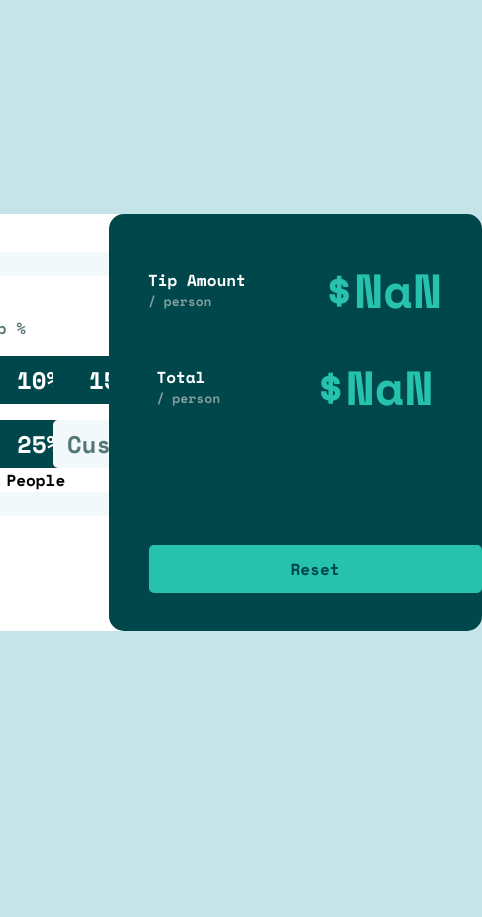
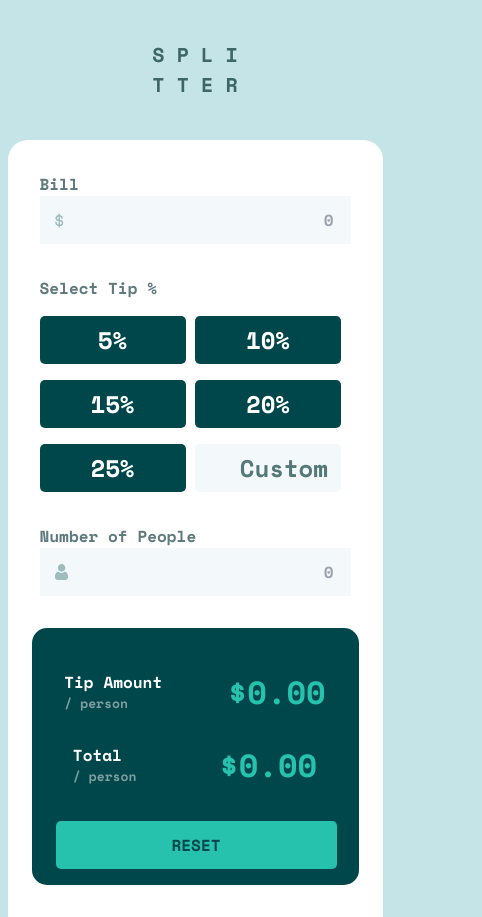
Before and after one commit to dreyfus92/Frontend-Mentor-Solutions, a React app in the folder tip-calculator-app/: page / in a window 390 px wide. Shown: the whole page, 482 px wide, since content can reach past the window. Before the commit the page ends 844 px from the top, so only its background shows below. Built offline with nearby package versions, Linux system fonts and the light colour scheme.

Commit message:
fixed responsive design

```diff
--- a/tip-calculator-app/src/App.tsx
+++ b/tip-calculator-app/src/App.tsx
@@ -6,32 +6,38 @@ export const App = () => {
   const [discount, setDiscount] = useState("");
   const [numberOfPeople, setNumberOfPeople] = useState("");
 
-  //console logs
-  console.log(bill, discount, numberOfPeople);
-
   // parsing values
   const billParsed = parseFloat(bill);
   const discountParsed = parseFloat(discount);
   const numberOfPeopleParsed = parseFloat(numberOfPeople);
 
   //operations
-  const tipAmountPerPerson = (
-    (billParsed * (discountParsed / 100)) /
-    numberOfPeopleParsed
-  ).toFixed(2);
-  const totalPerPerson = (
-    (billParsed + (billParsed * discountParsed) / 100) /
-    numberOfPeopleParsed
-  ).toFixed(2);
+  const tipAmountPerPerson = Number(
+    ((billParsed * (discountParsed / 100)) / numberOfPeopleParsed).toFixed(2)
+  );
+  const totalPerPerson = Number(
+    (
+      (billParsed + (billParsed * discountParsed) / 100) /
+      numberOfPeopleParsed
+    ).toFixed(2)
+  );
 
+  //console logs
+  console.log(bill, discount, numberOfPeople);
   console.log(tipAmountPerPerson, totalPerPerson);
+
   return (
-    <div className="h-screen flex items-center justify-center font-mono-space">
-      <div className="md:w-[920px] md:h-[481px] bg-white rounded-[20px] justify-around flex items-center">
+    <div className="h-screen flex flex-col items-center md:justify-center md: font-mono-space">
+      <h1 className="text-[#3D6666] text-[20px] mt-[40px] mb-[40px] md:mb-[60px] md:mt-0">
+        S P L I
+        <br />T T E R
+      </h1>
+      <div className="w-[375px] h-[789px] md:w-[920px] md:h-[481px] bg-white rounded-t-[20px] md:rounded-[25px] flex justify-around  items-center md:flex-row flex-col">
         <DataEntry
           setBill={setBill}
           setDiscount={setDiscount}
           setNumberOfPeople={setNumberOfPeople}
+          numberOfPeopleParsed={numberOfPeopleParsed}
         />
         <ResultBox
           tipAmountPerPerson={tipAmountPerPerson}
--- a/tip-calculator-app/src/components/DataEntry.tsx
+++ b/tip-calculator-app/src/components/DataEntry.tsx
@@ -4,21 +4,25 @@ interface DataEntryProps {
   setBill: React.Dispatch<React.SetStateAction<string>>;
   setDiscount: React.Dispatch<React.SetStateAction<string>>;
   setNumberOfPeople: React.Dispatch<React.SetStateAction<string>>;
+  numberOfPeopleParsed: number;
 }
 
 export const DataEntry = ({
   setBill,
   setDiscount,
   setNumberOfPeople,
+  numberOfPeopleParsed,
 }: DataEntryProps) => {
   return (
-    <div className="md:w-[379px] h-[388px]">
-      <div className="relative">
+    <div className="w-[311px] h-[436px] md:w-[379px] md:h-[388px]">
+      <div className="relative mt-[32px] md:mt-0">
         <label className="text-[#5E7A7D]">Bill</label>
         <input
           type="number"
+          required
+          placeholder={"0"}
           name="bill"
-          className="relative block bg-[#F3F9FA] md:w-[379px] md:h-[48px] md:text-right md:pr-[17px] focus:outline-[#26C2AE] focus:cursor-pointer"
+          className="relative caret-[#26C2AE] block bg-[#F3F9FA] w-[311px] md:w-[379px] h-[48px] text-right pr-[17px] focus:outline-[#26C2AE] focus:cursor-pointer"
           onChange={(e) => setBill(e.target.value)}
         />
         <img
@@ -27,35 +31,35 @@ export const DataEntry = ({
           className="absolute h-[15.46px] w-[9.84px] top-[41px] left-[15px]"
         />
       </div>
-      <div className="mt-[40px]">
+      <div className="mt-[32px] md:mt-[40px]">
         <p className="text-[#5E7A7D] mb-[16px]">Select Tip %</p>
-        <div className="grid grid-cols-3 gap-4">
+        <div className="grid grid-cols-2 gap-y-4  md:grid-cols-3 md:gap-4">
           <button
-            className="bg-[#00474B] text-white text-[24px] w-[117px] h-[48px] rounded-[5px] hover:bg-[#26C2AE]"
+            className="bg-[#00474B] text-white text-[24px] w-[146px] md:w-[117px] h-[48px] rounded-[5px] hover:bg-[#9FE8DF] hover:text-[#00474B]"
             onClick={() => setDiscount("5")}
           >
             5%
           </button>
           <button
-            className="bg-[#00474B] text-white text-[24px] w-[117px] h-[48px] rounded-[5px] hover:bg-[#26C2AE]"
+            className="bg-[#00474B] text-white text-[24px] w-[146px] md:w-[117px] h-[48px] rounded-[5px] hover:bg-[#9FE8DF] hover:text-[#00474B]"
             onClick={() => setDiscount("10")}
           >
             10%
           </button>
           <button
-            className="bg-[#00474B] text-white text-[24px] w-[117px] h-[48px] rounded-[5px] hover:bg-[#26C2AE]"
+            className="bg-[#00474B] text-white text-[24px] w-[146px] md:w-[117px] h-[48px] rounded-[5px] hover:bg-[#26C2AE] hover:text-[#00474B]"
             onClick={() => setDiscount("15")}
           >
             15%
           </button>
           <button
-            className="bg-[#00474B] text-white text-[24px] w-[117px] h-[48px] rounded-[5px] hover:bg-[#26C2AE]"
+            className="bg-[#00474B] text-white text-[24px] w-[146px] md:w-[117px] h-[48px] rounded-[5px] hover:bg-[#26C2AE] hover:text-[#00474B]"
             onClick={() => setDiscount("20")}
           >
             20%
           </button>
           <button
-            className="bg-[#00474B] text-white text-[24px] w-[117px] h-[48px] rounded-[5px] hover:bg-[#26C2AE]"
+            className="bg-[#00474B] text-white text-[24px] w-[146px] md:w-[117px] h-[48px] rounded-[5px] hover:bg-[#26C2AE] hover:text-[#00474B]"
             onClick={() => setDiscount("25")}
           >
             25%
@@ -63,20 +67,30 @@ export const DataEntry = ({
           <input
             onChange={(e) => setDiscount(e.target.value)}
             placeholder="Custom"
-            className="bg-[#F3F9FA] text-white text-[24px] w-[117px] h-[48px] rounded-[5px] placeholder:text-[#547878] placeholder:text-center"
+            className="bg-[#F3F9FA] text-right pr-[13px] caret-[#26C2AE] text-[#00474B] text-[24px] w-[146px] md:w-[117px] h-[48px] rounded-[5px] placeholder:text-[#547878] placeholder:text-right focus:outline-[#26C2AE]"
           />
         </div>
       </div>
-      <div className="relative md:mt-[40px]">
-        <label>Number of People</label>
+      <div className="relative mt-[32px] md:mt-[40px]">
+        <label className="text-[#5E7A7D]">Number of People</label>
         <input
           type="number"
-          className="relative block bg-[#F3F9FA] md:w-[379px] md:h-[48px] md:text-right md:pr-[17px] focus:outline-[#26C2AE] focus:cursor-pointer"
+          required
+          placeholder={"0"}
+          className={`relative block bg-[#F3F9FA] caret-[#26C2AE] w-[311px] md:w-[379px] h-[48px] text-right pr-[17px] focus:outline-[#26C2AE] focus:cursor-pointer ${
+            numberOfPeopleParsed === 0 ? "focus:outline-[#E17052]" : ""
+          }`}
           onChange={(e) => setNumberOfPeople(e.target.value)}
         />
+        {window.innerWidth >= 1024 && (
+          <p className="absolute bottom-[52px] -right-[0px] text-[#F74646]">
+            {numberOfPeopleParsed === 0 ? "Can't be zero" : ""}
+          </p>
+        )}
         <img
           src="/icon-person.svg"
           className="absolute top-[40px] left-[15px]"
+          alt="person icon"
         />
       </div>
     </div>
--- a/tip-calculator-app/src/components/ResultBox.tsx
+++ b/tip-calculator-app/src/components/ResultBox.tsx
@@ -16,30 +16,34 @@ export const ResultBox = ({
   setNumberOfPeople,
 }: ResultBoxProps) => {
   return (
-    <div className="md:w-[413px] h-[417px] bg-[#00474B] rounded-[15px]">
+    <div className="w-[327px] h-[257px] md:w-[413px] md:h-[417px] bg-[#00474B] rounded-[15px] mt-[52px] mb-[32px] md:mt-0 md:mb-0">
       <div className="flex justify-around items-center mt-[40px] mb-[25px]">
         <div>
           <h1 className="text-white text-[16px]">Tip Amount</h1>
           <p className="text-[#7F9D9F] text-[13px]">/ person</p>
         </div>
-        <h1 className="text-[#26C2AE] text-[48px]">{`$${tipAmountPerPerson}`}</h1>
+        <h1 className="text-[#26C2AE] text-[32px] md:text-[48px]">{`$${
+          isNaN(tipAmountPerPerson) ? "0.00" : tipAmountPerPerson
+        }`}</h1>
       </div>
       <div className="flex justify-around items-center">
         <div>
           <h1 className="text-white text-[16px]">Total</h1>
           <p className="text-[#7F9D9F] text-[13px]">/ person</p>
         </div>
-        <h1 className="text-[#26C2AE] text-[48px]">{`$${totalPerPerson}`}</h1>
+        <h1 className="text-[#26C2AE] text-[32px] md:text-[48px]">{`$${
+          isNaN(totalPerPerson) ? "0.00" : totalPerPerson
+        }`}</h1>
       </div>
       <button
         onClick={() => {
           setBill("");
           setDiscount("");
-          setDiscount("");
+          setNumberOfPeople("");
         }}
-        className="rounded-[5px] w-[333px] h-[48px] bg-[#26C2AE] text-[#00474B] ml-[40px] mt-[122px] hover:"
+        className="rounded-[5px] w-[281px] md:w-[333px] h-[48px] bg-[#26C2AE] text-[#00474B] ml-[24px] m-[32px] md:ml-[40px] md:mt-[122px] hover:bg-[#9FE8DF]"
       >
-        Reset
+        RESET
       </button>
     </div>
   );
```
